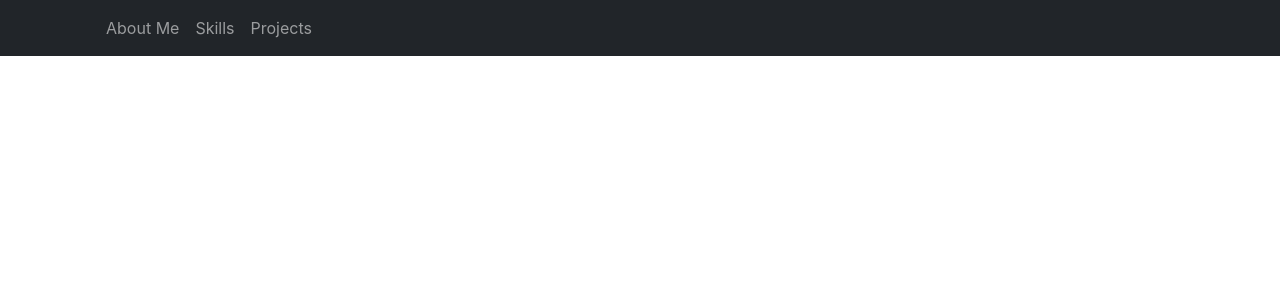
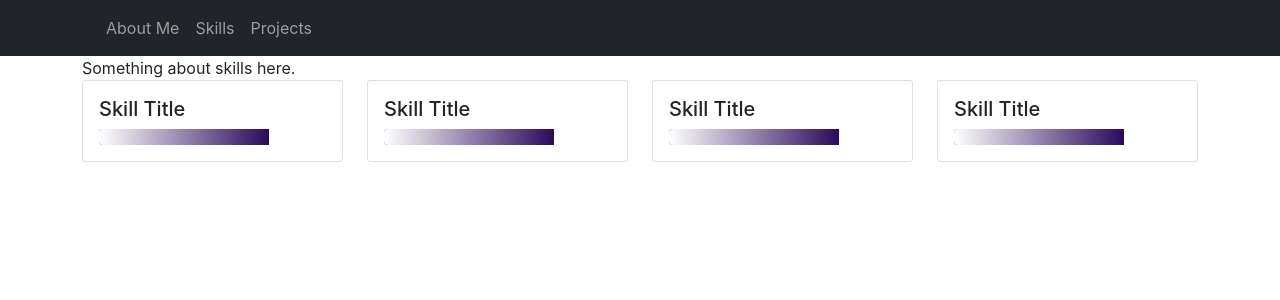
Before and after one commit to PetersonG17/portfolio-app, a React (Create React App) app in the folder frontend/: page /skills in a window 1280 px wide. Shown: the top 300 px of the page. Built offline with nearby package versions, Linux system fonts and the light colour scheme.

Commit message:
Work on skills page. Added cards and working on styles.

```diff
--- a/frontend/src/App.css
+++ b/frontend/src/App.css
@@ -36,3 +36,12 @@
     transform: rotate(360deg);
   }
 }
+
+.purple-progress {
+  /*background-color: #2a0a5b;*/
+  background-image: linear-gradient(to right, rgba(255, 255, 255, 1), rgba(42, 10, 91, 1));
+}
+
+.progress {
+  background-color: transparent;
+}
--- a/frontend/src/App.js
+++ b/frontend/src/App.js
@@ -3,6 +3,7 @@ import { Route, Switch } from 'react-router-dom';
 import Layout from './components/layouts/Layout';
 import MainPage from './pages/Main';
 import TagsPage from './pages/Tags';
+import SkillsPage from './pages/Skills';
 
 function App() {
   return (
@@ -14,6 +15,9 @@ function App() {
         <Route path='/tags'>
           <TagsPage />
         </Route>
+        <Route path='/skills'>
+          <SkillsPage />
+        </Route>
       </Switch>
     </Layout>
   );
--- /dev/null
+++ b/frontend/src/components/Card.js
@@ -0,0 +1,14 @@
+import '../App.css';
+
+function Card() {
+    return <div className="card">
+                <div className="card-body">
+                    <h5 className="card-title">Skill Title</h5>
+                    <div className="progress">
+                        <div className="progress-bar w-75 purple-progress" role="progressbar" aria-valuenow="75" aria-valuemin="0" aria-valuemax="100"></div>
+                    </div>
+                </div>
+            </div>;
+}
+
+export default Card;
--- a/frontend/src/components/layouts/MainNaviagtion.js
+++ b/frontend/src/components/layouts/MainNaviagtion.js
@@ -6,7 +6,7 @@ function MainNavigation() {
     <header>
         <nav className="navbar navbar-expand-lg navbar-dark bg-dark">
             <div className="container">
-                <Link className="navbar-brand" to='/'><i class="fas fa-laptop-code"></i></Link>
+                <Link className="navbar-brand" to='/'><i className="fas fa-laptop-code"></i></Link>
                 <button className="navbar-toggler" type="button" data-toggle="collapse" data-target="#navbarNavDropdown" aria-controls="navbarNavDropdown" aria-expanded="false" aria-label="Toggle navigation">
                     <span className="navbar-toggler-icon"></span>
                 </button>
--- /dev/null
+++ b/frontend/src/pages/Skills.js
@@ -0,0 +1,28 @@
+
+import Card from "../components/Card";
+
+function SkillsPage() {
+    return <div className="container">
+                <div className="row">
+                    <div className="col">
+                        Something about skills here.
+                    </div>
+                </div>
+                <div className="row">
+                    <div className="col">
+                        <Card></Card>
+                    </div>
+                    <div className="col">
+                        <Card></Card>
+                    </div>
+                    <div className="col">
+                        <Card></Card>
+                    </div>
+                    <div className="col">
+                        <Card></Card>
+                    </div>
+                </div>
+            </div>;
+}
+
+export default SkillsPage;
```
Also changed, not shown: 1 other file (tests, documents, lock files or other folders).
